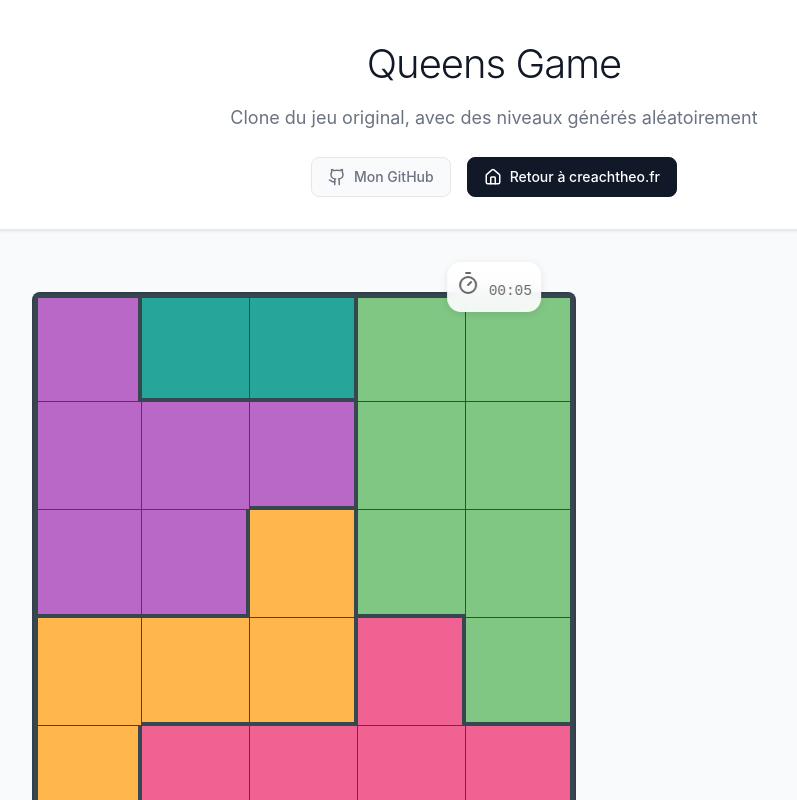
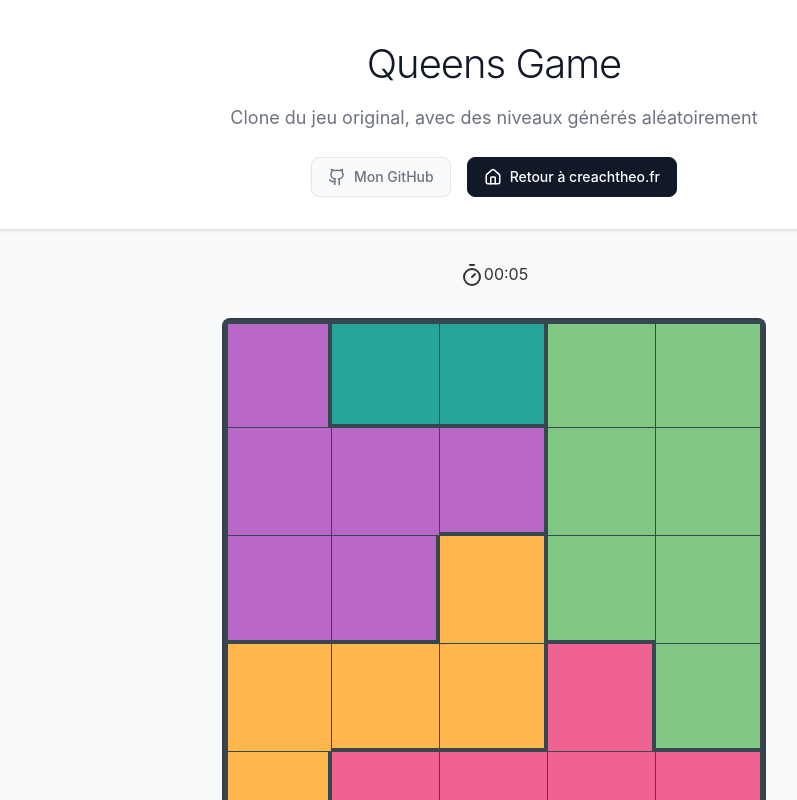
Before and after one commit to creach-t/queens-game-web, a React (Vite) app: page / in a window 1280 px wide. Shown: the top 800 px of the page, without its empty margins (146-943 px from the left). Built offline with nearby package versions, Linux system fonts and the light colour scheme.

Commit message:
feat: enhanced css

```diff
--- a/package.json
+++ b/package.json
@@ -10,6 +10,7 @@
     "type-check": "tsc --noEmit"
   },
   "dependencies": {
+    "@tailwindcss/postcss": "^4.1.10",
     "lucide-react": "^0.523.0",
     "react": "^18.2.0",
     "react-dom": "^18.2.0",
@@ -19,6 +20,8 @@
     "@types/react": "^18.2.0",
     "@types/react-dom": "^18.2.0",
     "@vitejs/plugin-react": "^4.2.1",
+    "autoprefixer": "^10.4.21",
+    "tailwindcss": "^4.1.10",
     "typescript": "^5.0.2",
     "vite": "^5.1.0"
   }
--- a/src/App.css
+++ b/src/App.css
@@ -86,7 +86,6 @@
   .app-subtitle- {
     font-size: 1rem;
   }
-
 
   .footer-text {
     font-size: 0.8rem;
--- a/src/components/Game.css
+++ b/src/components/Game.css
@@ -2,23 +2,24 @@
   width: 100%;
   max-width: 1200px;
   margin: 0 auto;
-  position: relative; /* Pour le timer absolu */
 }
 
 .game-container {
   display: grid;
-  grid-template-columns: 1fr 350px;
-  gap: 30px;
-  align-items: flex-start;
+  grid-template-columns: 1fr;
+  margin: auto;
 }
 
 .game-board-section {
-  display: flex;
-  flex-direction: column;
-  align-items: center;
+  display: grid;
+  place-items: center; /* Centre horizontalement et verticalement */
   min-height: 400px;
+  margin: auto;
 }
 
+.game-board-section > * {
+  max-width: 100%;
+}
 .game-controls-section {
   position: sticky;
   top: 20px;
@@ -88,19 +89,8 @@
   transform: translateY(0);
 }
 
-/* Responsive design */
-@media (max-width: 1024px) {
-  .game-container {
-    grid-template-columns: 1fr 300px;
-    gap: 20px;
-  }
-}
 
 @media (max-width: 768px) {
-  .game-container {
-    grid-template-columns: 1fr;
-    gap: 20px;
-  }
 
   .game-controls-section {
     position: static;
@@ -112,7 +102,7 @@
   }
 
   .action-buttons {
-    flex-direction: column;
+    flex-direction: row;
   }
 }
 
--- a/src/components/Game.tsx
+++ b/src/components/Game.tsx
@@ -1,9 +1,9 @@
+import { CirclePlus, Lightbulb, RotateCcw, Timer } from 'lucide-react';
 import React, { useEffect, useState } from 'react';
 import { useGameLogic } from '../hooks/useGameLogic';
 import './Game.css';
 import { GameBoard } from './GameBoard';
 import { GameControls } from './GameControls';
-import { CirclePlus, Lightbulb, RotateCcw, Timer } from 'lucide-react';
 
 export const Game: React.FC = () => {
   const {
@@ -74,21 +74,7 @@ export const Game: React.FC = () => {
   return (
     <div className="game">
       {/* Timer discret en haut à droite */}
-      <div style={{
-        position: 'absolute',
-        left: '50%',
-        transform: 'translateX(-50%)',
-        background: 'rgba(255, 255, 255, 0.9)',
-        padding: '8px',
-        borderRadius: '14px',
-        fontSize: '0.9rem',
-        color: '#666',
-        fontFamily: 'monospace',
-        boxShadow: '0 2px 8px rgba(0, 0, 0, 0.1)',
-        backdropFilter: 'blur(10px)',
-        border: '1px solid rgba(255, 255, 255, 0.3)',
-        zIndex: 10
-      }}>
+      <div style={{ display: 'flex', justifyContent: 'center', alignItems: 'center',}}>
         <Timer /> {formatTime(seconds)}
       </div>
 
--- /dev/null
+++ b/tailwind.config.js
@@ -0,0 +1,21 @@
+/** @type {import('tailwindcss').Config} */
+export default {
+  content: [
+    "./index.html",
+    "./src/**/*.{js,ts,jsx,tsx}",
+  ],
+  theme: {
+    extend: {
+      animation: {
+        'fade-in': 'fade-in 0.5s ease-out',
+      },
+      keyframes: {
+        'fade-in': {
+          '0%': { opacity: '0', transform: 'scale(0.95)' },
+          '100%': { opacity: '1', transform: 'scale(1)' },
+        }
+      }
+    },
+  },
+  plugins: [],
+}
--- a/vite.config.ts
+++ b/vite.config.ts
@@ -1,6 +1,8 @@
 import react from "@vitejs/plugin-react";
 import { defineConfig } from "vite";
 import svgr from "vite-plugin-svgr";
+import tailwindcssPostcss from '@tailwindcss/postcss';
+import autoprefixer from 'autoprefixer';
 
 export default defineConfig({
   plugins: [react(), svgr()],
@@ -12,4 +14,12 @@ export default defineConfig({
     outDir: "dist",
     sourcemap: true,
   },
+  css: {
+    postcss: {
+      plugins: [
+        tailwindcssPostcss,
+        autoprefixer,
+      ],
+    },
+  },
 });
```
Also changed, not shown: 1 other file (tests, documents, lock files or other folders).
